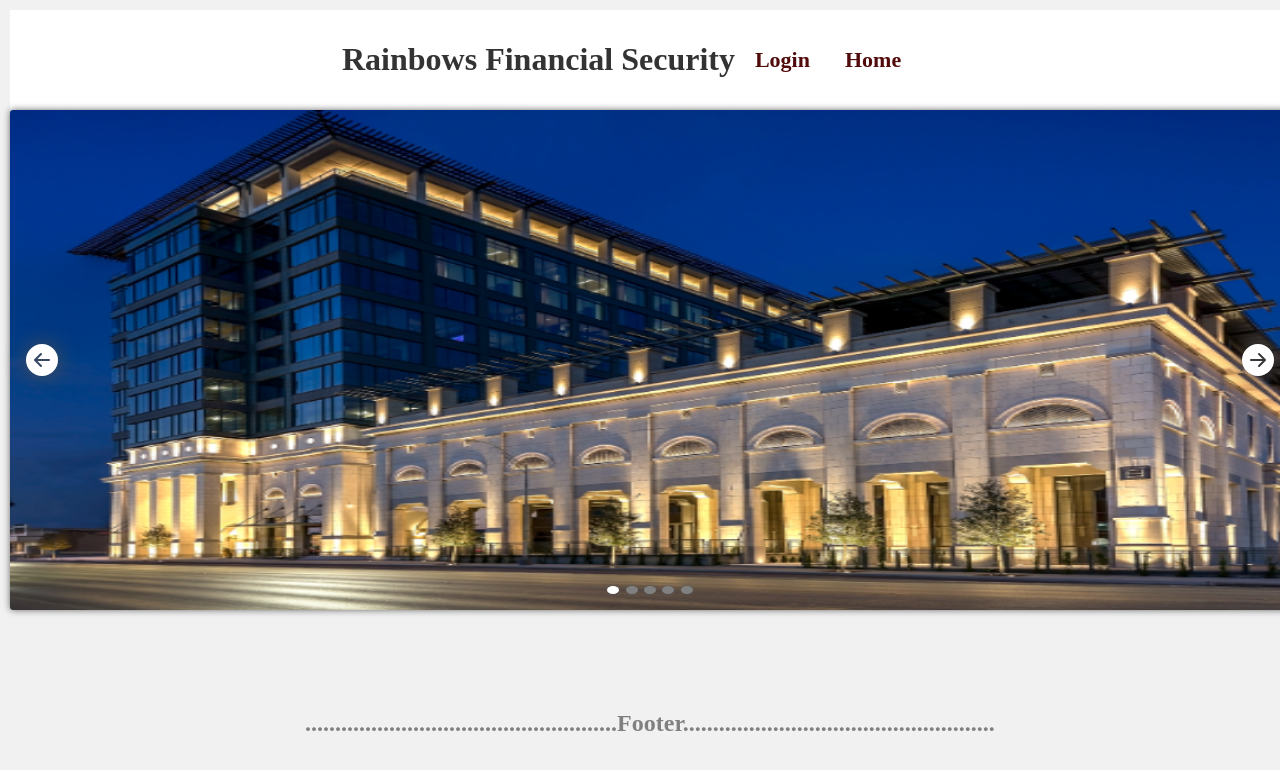
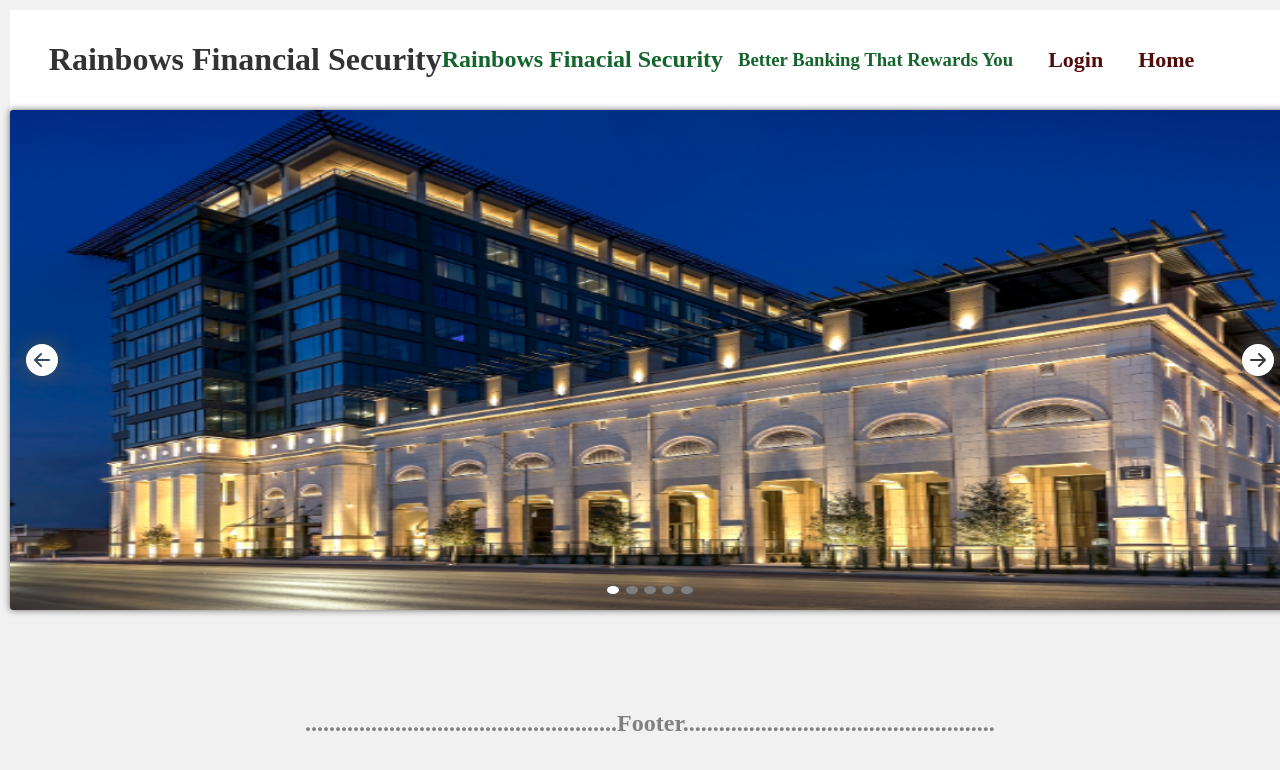
Before and after one commit to Eddiemono/financial-security-frontend, a React (Create React App) app: page / in a window 1280 px wide. Shown: the top 770 px of the page. Built offline with nearby package versions, Linux system fonts and the light colour scheme.

Commit message:
Currency Exchange

```diff
--- a/src/components/Navbar.js
+++ b/src/components/Navbar.js
@@ -56,6 +56,9 @@ const Navbar = () => {
       <div className='nav-items' onClick={showNavbar}>
         <nav ref={navRef}>
 
+        <h2>Rainbows Finacial Security</h2>
+        <h3>Better Banking That Rewards You</h3>
+
       {user && (<div>
         <Link to='/dashboard'>Dashboard</Link>
       </div>)}
```
